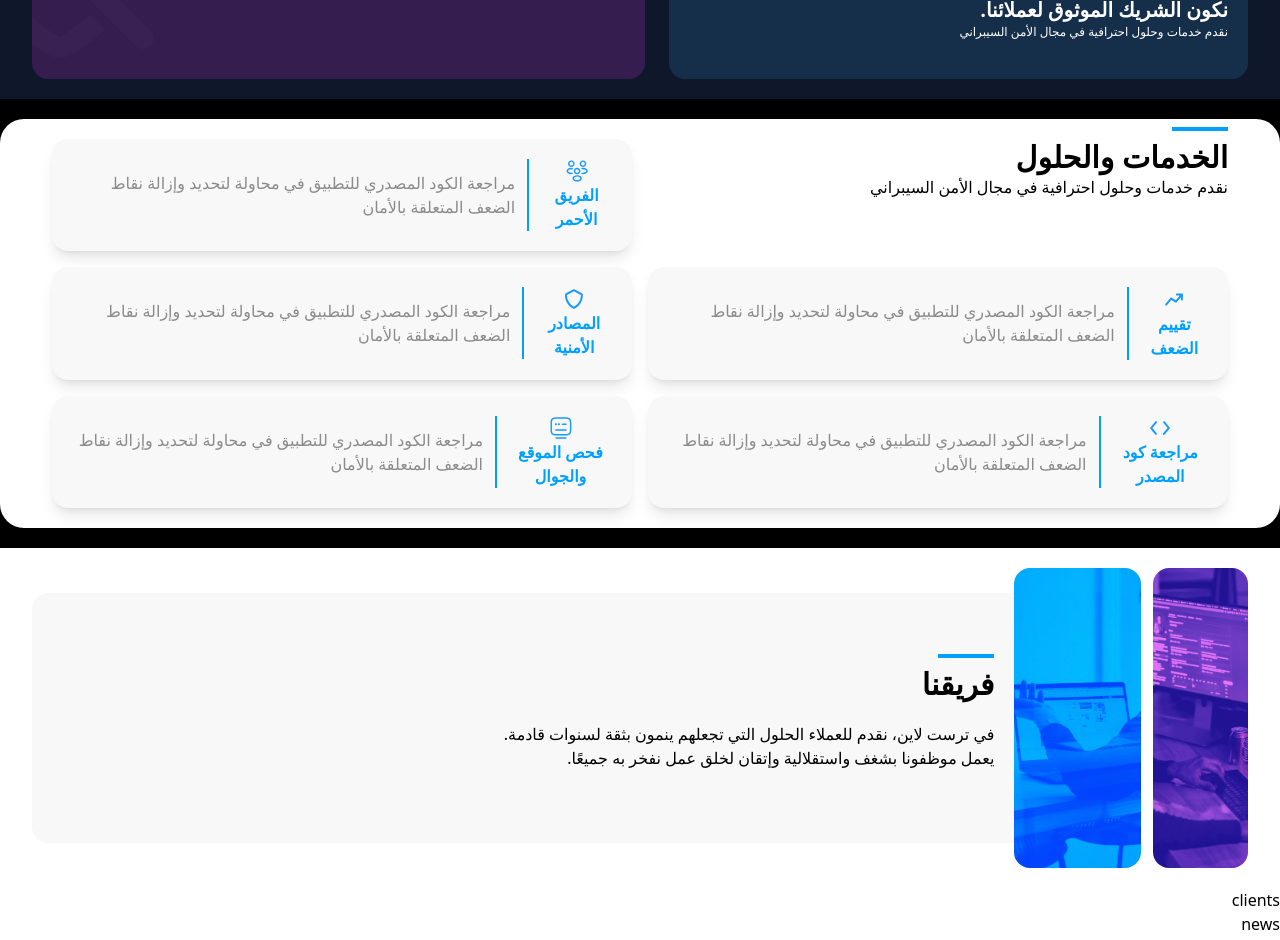
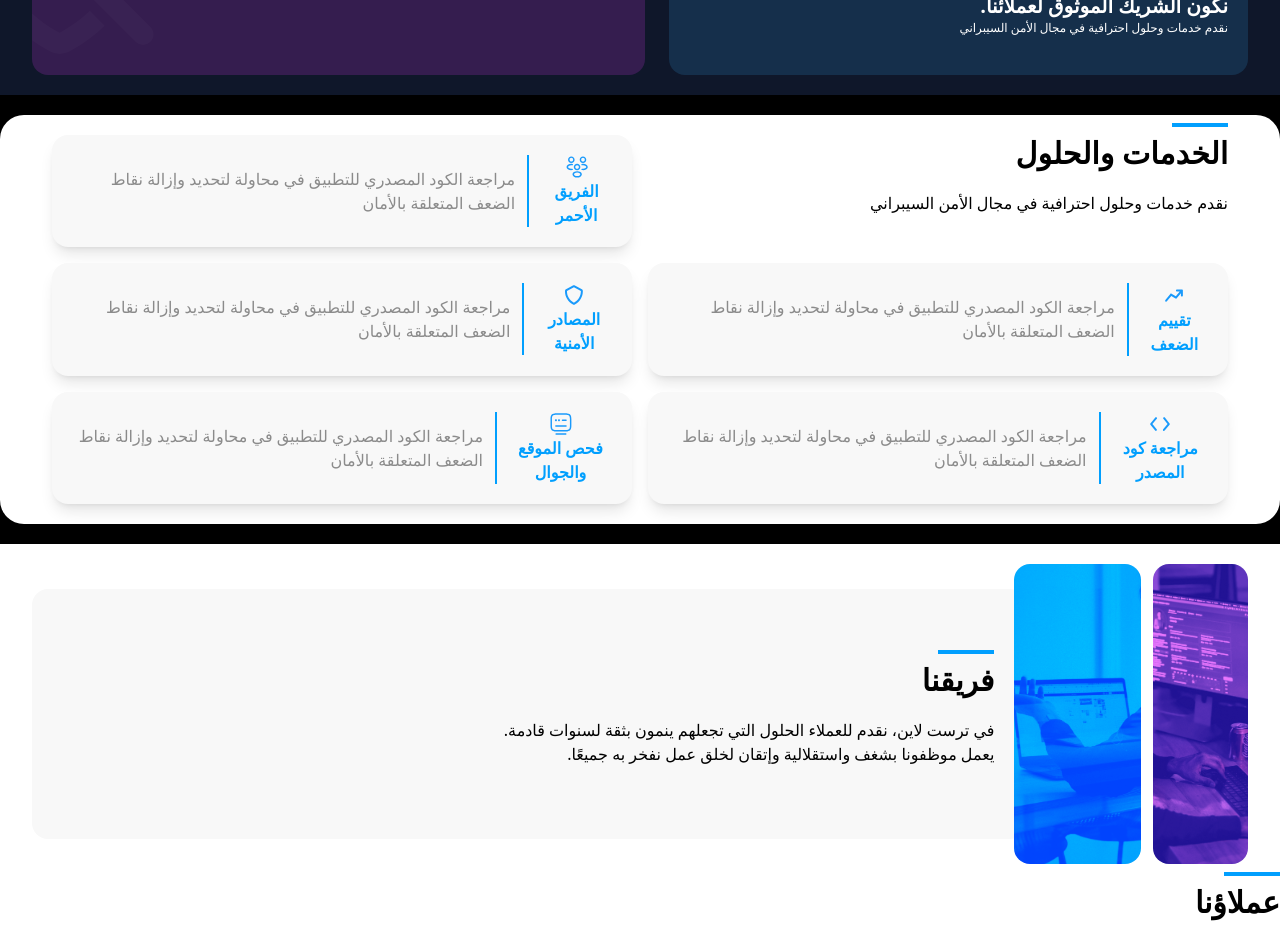
Before and after one commit to MohammadKhallaf/react-trustland, a React (Vite) app: page / in a window 1280 px wide. Shown: the part 1520-2460 px from the top of the page. Built offline with nearby package versions, Linux system fonts and the light colour scheme.

Commit message:
update UI

```diff
--- /dev/null
+++ b/src/components/SectionHeader.tsx
@@ -0,0 +1,16 @@
+import React from "react";
+
+interface Props {
+  className?: string;
+  children: string;
+}
+
+const SectionHeader = ({ className, children }: Props) => {
+  return (
+    <h3 className={`${className} font-bold text-3xl header__line`}>
+      {children}
+    </h3>
+  );
+};
+
+export default SectionHeader;
--- /dev/null
+++ b/src/containers/ClientsSection/index.tsx
@@ -0,0 +1,11 @@
+import React from "react";
+import SectionHeader from "../../components/SectionHeader";
+const ClientsSection = (): JSX.Element => {
+  return (
+    <section>
+      <SectionHeader>عملاؤنا</SectionHeader>
+    </section>
+  );
+};
+
+export default ClientsSection;
--- a/src/containers/HeroSection/index.tsx
+++ b/src/containers/HeroSection/index.tsx
@@ -5,10 +5,10 @@ const HeroSection = (): JSX.Element => {
     <section className="bg-black text-white h-screen grid place-items-center">
       <div className="flex flex-col items-center gap-4">
         <h2 className="text-4xl font-bold">ترست لاين تقدم لأعمالك الحماية</h2>
-        <h3 className="text-xs">
+        <p className="text-xs">
           ترست لاين شركة سعودية متخصصة في تقديم مجموعة واسعة من خدمات وحلول
           الأمن السيبراني.
-        </h3>
+        </p>
         <button className="bg-mainBlue px-4 py-1 rounded-full mt-5">
           تواصل معنا
         </button>
--- a/src/containers/ServicesSection/index.tsx
+++ b/src/containers/ServicesSection/index.tsx
@@ -6,14 +6,15 @@ import shieldIcon from "@img/solutions/shield.svg";
 import trendingUpIcon from "@img/solutions/trending-up.svg";
 import codeIcon from "@img/solutions/code.svg";
 import keyboardIcon from "@img/solutions/keyboard-open.svg";
+import SectionHeader from "../../components/SectionHeader";
 
 const ServicesSection = (): JSX.Element => {
   return (
     <section className="bg-black py-5">
       <div className="bg-white rounded-3xl container-spacing ">
         <div className="p-5 grid  md:grid-cols-2 grid-rows-3 gap-4">
-          <div className="header__line">
-            <h3 className="font-bold text-3xl">الخدمات والحلول</h3>
+          <div>
+            <SectionHeader>الخدمات والحلول</SectionHeader>
             <p>نقدم خدمات وحلول احترافية في مجال الأمن السيبراني</p>
           </div>
           <ServiceCard
--- a/src/containers/TeamSection/index.tsx
+++ b/src/containers/TeamSection/index.tsx
@@ -1,16 +1,15 @@
 import React from "react";
-import codingImg from "@img/teams/coding.png";
+import SectionHeader from "../../components/SectionHeader";
 import "./TeamSection.css";
-const TeamSection = () => {
+const TeamSection = (): JSX.Element => {
   return (
     <section className="py-5">
       <div className="flex container-spacing">
         <div className="teams__pic1 ml-3"></div>
         <div className="teams__pic2 -ml-3"></div>
         <div className="bg-lightGray my-auto rounded-2xl -z-[1] w-full pr-8 h-[250px] pl-[10%] flex flex-col justify-center">
-          <div className="header__line">
-            <h3 className="font-bold text-3xl">فريقنا</h3>
-          </div>
+            <SectionHeader>فريقنا</SectionHeader>
+
           <p>
             في ترست لاين، نقدم للعملاء الحلول التي تجعلهم ينمون بثقة لسنوات
             قادمة.
--- a/src/containers/WhyUsSection/index.tsx
+++ b/src/containers/WhyUsSection/index.tsx
@@ -2,13 +2,14 @@ import React from "react";
 import "./WhyUsSection.css";
 import WhyServicesImg from "@img/why-services.png";
 import WhyTrustImg from "@img/why-trust.png";
+import SectionHeader from "../../components/SectionHeader";
 
 const WhyUsSection = (): JSX.Element => {
   return (
     <section className="bg-slate-900 text-white py-5 ">
       <header className="container-spacing mx-auto flex flex-row gap-6">
         <div className="flex-1">
-          <h3 className="font-bold text-4xl header__line">لماذا ترست لاين؟</h3>
+          <SectionHeader>لماذا ترست لاين؟</SectionHeader>
           <p>
             نقدم خدمات احترافية في مجال الأمن السيبراني بأذرع وطنية تسعى لرفع
             مستوى الأمن في جميع الكيانات والمؤسسات
--- a/src/pages/Home.tsx
+++ b/src/pages/Home.tsx
@@ -1,4 +1,5 @@
 import React from "react";
+import ClientsSection from "../containers/ClientsSection";
 import HeroSection from "../containers/HeroSection";
 import ServicesSection from "../containers/ServicesSection";
 import TeamSection from "../containers/TeamSection";
@@ -11,7 +12,7 @@ const Home = (): JSX.Element => {
       <WhyUsSection />
       <ServicesSection />
       <TeamSection />
-      <section>clients</section>
+      <ClientsSection />
       <section>news</section>
     </>
   );
```
